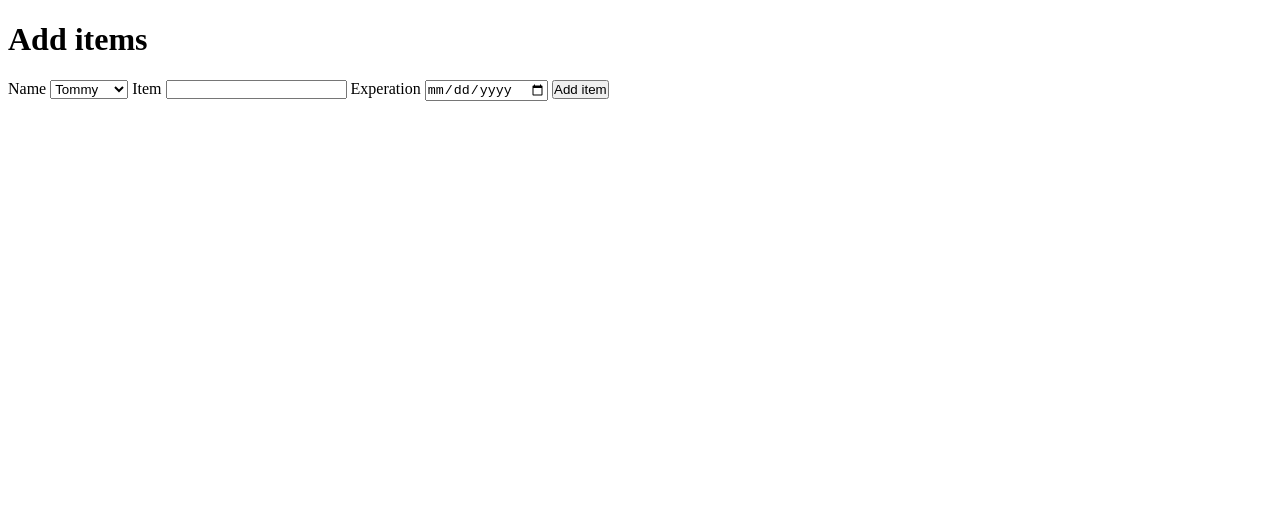
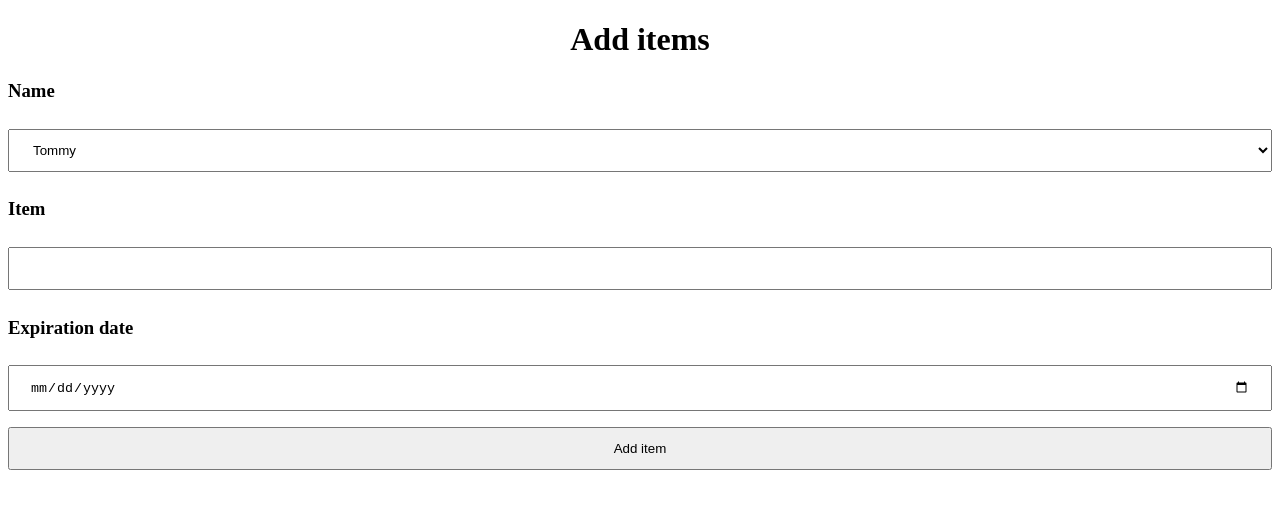
Before and after one commit to tylerlewis1/FridgeTracker, a website: page webserver/website/index.htm in a window 1280 px wide. Drawn offline with Linux system fonts and the light colour scheme.

Commit message:
Made webside look better

```diff
--- a/webserver/website/index.htm
+++ b/webserver/website/index.htm
@@ -2,11 +2,12 @@
 <html>
     <head>
         <title>Tracker</title>
+        <meta name="viewport" content="width=device-width, initial-scale=1.0">
     </head>
     <body>
         <h1>Add items</h1>
         <div class="form">
-            <label>Name</label>
+            <h3>Name</h3>
                 <select name="name" id="name">
                     <option value="Tommy">Tommy</option>
                     <option value="Tyler">Tyler</option>
@@ -15,16 +16,16 @@
                     <option value="Cale">Cale</option>
                     <option value="Unknown">Unknown</option>
                 </select>
-            <label>Item</label>
+            <h3>Item</h3>
             <input id="item" type="text">
-            <label>Experation</label>
+            <h3>Expiration date</h3>
             <input id="exp" type="date">
             <button onclick="add()">Add item</button>
         </div>
     </body>
     <script>
         function add(){
-            var url = ("http://192.168.0.63:80/add");
+            var url = ("http://192.168.0.52:80/add");
             var xhr = new XMLHttpRequest();
             xhr.open("POST", url);
             xhr.setRequestHeader('Content-Type', 'application/json;charset=UTF-8')
@@ -50,5 +51,19 @@
            margin: 0xp;
            padding : 0px;
         }
+        html{
+            height: 100%;
+        }
+        h1{
+            text-align: center;
+        }
+        input, select, button{
+            width: 100%;
+            padding: 12px 20px;
+            margin: 8px 0;
+            box-sizing: border-box;
+        }
+
+
     </style>
 </html>
```
Also changed, not shown: webserver/website/display.htm (+3 -2 lines).
